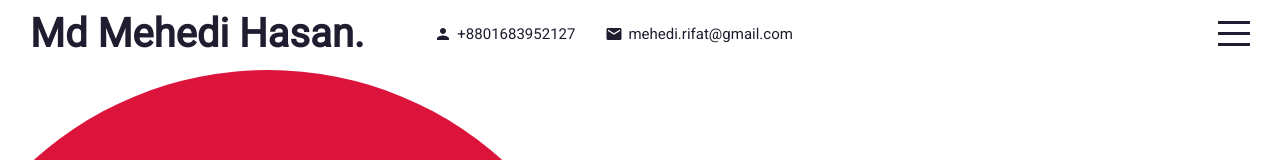
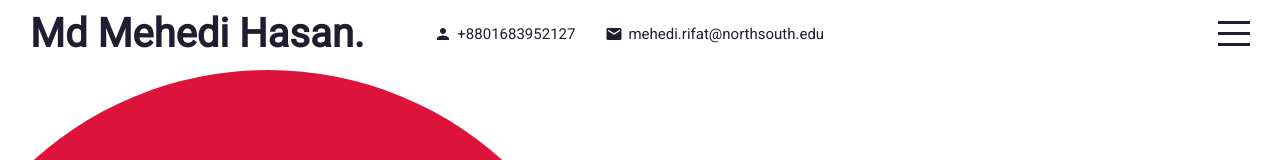
Before and after one commit to Mdmehedihasanrifat/Portfolio, a React (Create React App) app: page / in a window 1280 px wide. Shown: the top 160 px of the page. Built offline with nearby package versions, Linux system fonts and the light colour scheme.

Commit message:
portfolio

```diff
--- a/src/components/PortfolioList/Portfoliolist.js
+++ b/src/components/PortfolioList/Portfoliolist.js
@@ -1,4 +1,5 @@
 import React from 'react';
+import '../PortfolioList/portfoliolist.css';
 
 const PortfolioList = ({ id, title, active, setSelected }) => {
     return (
--- a/src/components/portfolio/potfolio.js
+++ b/src/components/portfolio/potfolio.js
@@ -16,12 +16,12 @@ const Potfolio = () => {
             title: " Featured ",
         },
         {
-            id: "web development",
+            id: "web",
             title: "Web App ",
         },
 
         {
-            id: "web design",
+            id: "design",
             title: " Design ",
         },
 
@@ -47,7 +47,6 @@ const Potfolio = () => {
     return (
         <div className="portfolio" id="portfolio">
 
-            <div className="portfolio" id="portfolio">
                 <h1>Portfolio</h1>
                 <ul>
                     {list.map((item) => (
@@ -71,7 +70,7 @@ const Potfolio = () => {
                     ))}
                 </div>
             </div>
-        </div>
+
     );
 };
 
--- a/src/components/topbar/topbar.js
+++ b/src/components/topbar/topbar.js
@@ -14,7 +14,7 @@ const Topbar = ({ menuOpen, setMenuOpen }) => {
                     </div>
                     <div className="itemContainer">
                         <Mail className="icon"></Mail>
-                        <span>mehedi.rifat@gmail.com</span>
+                        <span>mehedi.rifat@northsouth.edu</span>
                     </div>
 
                 </div>
```
